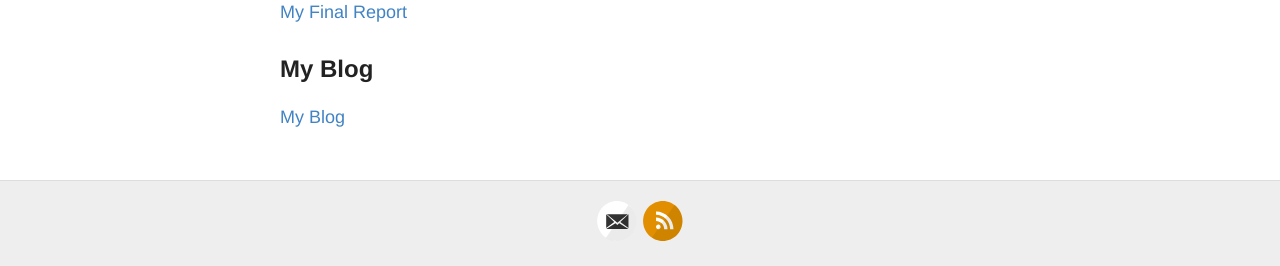
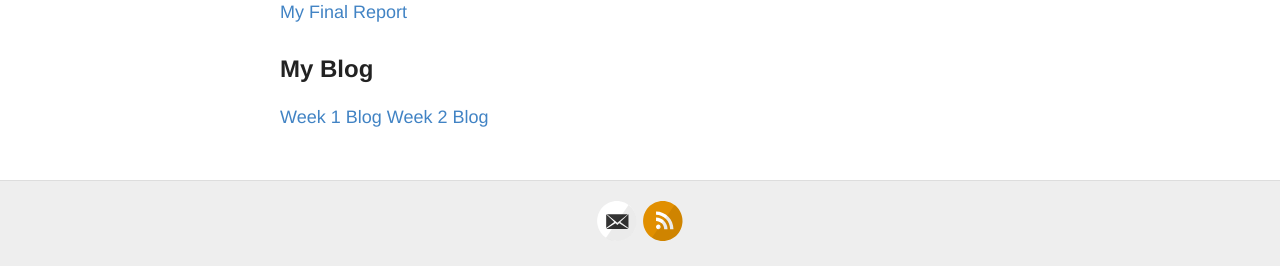
Before and after one commit to Mansur2001/Mansur2001, a Jekyll site: the page built from index.md, in a window 1280 px wide. Shown: the part 1146-1412 px from the top of the page. Built offline with Jekyll 4.4.1, drawn with Linux system fonts in a browser that asks for light colours.

Commit message:
Update index.md

```diff
--- a/index.md
+++ b/index.md
@@ -30,4 +30,5 @@ The NSF research project focuses on understanding plant roots and their adaptati
 
 ## My Blog
 
-[My Blog](_posts/2024-01-06-week1.md/2024-05-20-week2.md)
+[Week 1 Blog](_posts/2024-01-06-week1.md)
+[Week 2 Blog](_posts/2024-05-20-week2.md)
```
